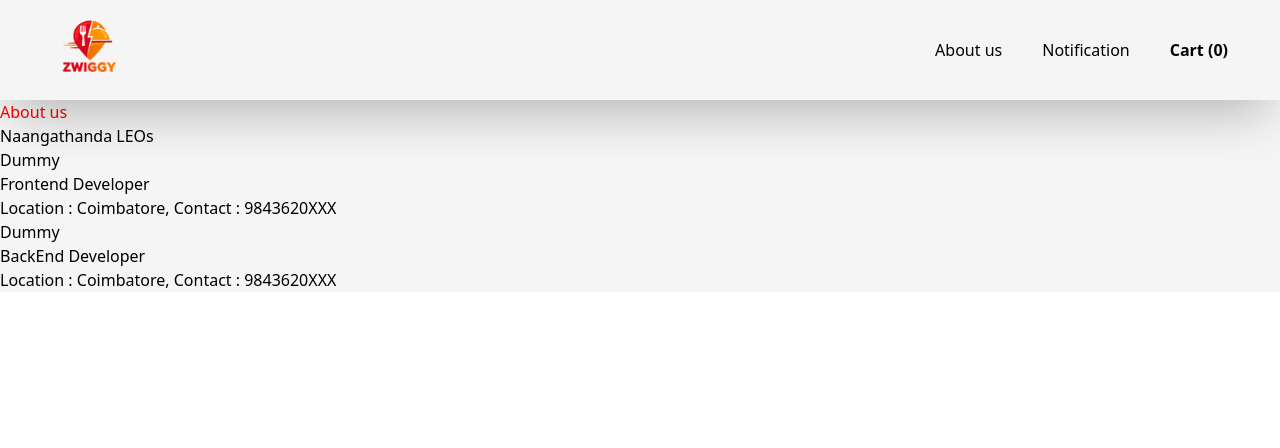
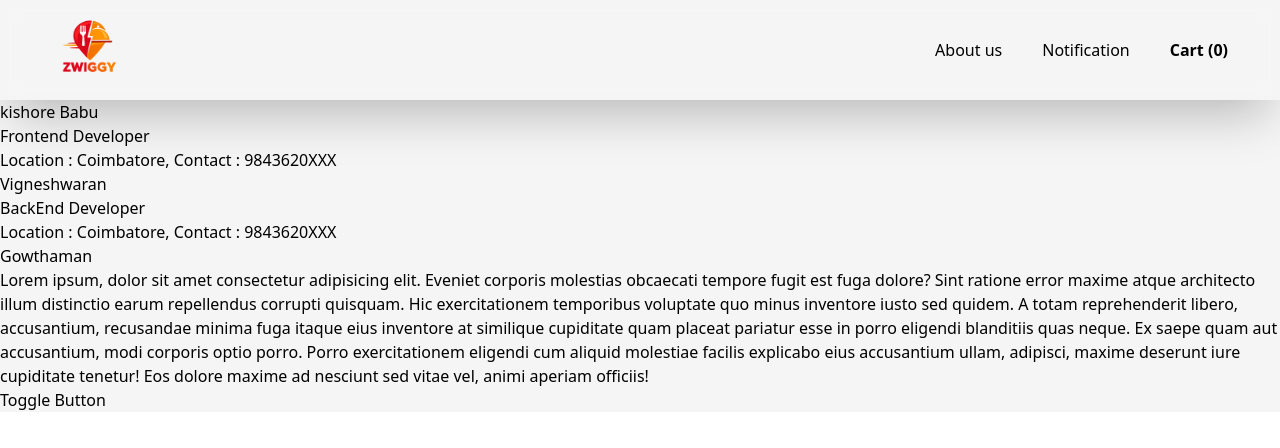
Before and after one commit to S-KishoreBabu/Zwiggy, a React (Vite) app: page /about in a window 1280 px wide. Shown: the top 448 px of the page. Built offline with nearby package versions, Linux system fonts and the light colour scheme; no server answers.

Commit message:
used useContext

```diff
--- a/src/About.jsx
+++ b/src/About.jsx
@@ -1,12 +1,30 @@
-import React from 'react'
+import React, {createContext, useState } from 'react'
 import User from './components/User'
+import UserClass from './components/UserClass'
+
+export const sanjayContext = createContext({sname:"sanjay",age:20});
+// import { userContext } from './utils/UserContext'
 const About = () => {
+  // const userName = useContext(userContext);
+  // console.log("UserName : ",userName.loginName);
+
+
+
+
+  const [flag,setFlag] = useState(false);
   return (
     <div>
-        <h2 style={{color:"red"}}>About us</h2>
-        <h1> Naangathanda LEOs</h1>
-        <User name = {"kishore Babu"} role = {"Frontend Developer"} />
-        <User name = {"Vigneshwaran"} role = {"BackEnd Developer"}/>
+        {/* <h2 style={{color:"red"}}>About us</h2>
+        <h1> Naangathanda LEOs</h1> */}
+        {/* <sanjayContext.Provider > */}
+          <User name = {"kishore Babu"} role = {"Frontend Developer"} />
+          <User name = {"Vigneshwaran"} role = {"BackEnd Developer"}/>
+          <UserClass name={"Gowthaman"} role = {"BackEnd Developer"} />
+        {/* </sanjayContext.Provider> */}
+        {/* {flag?()} */}
+        <p className={flag?'line-clamp-2':"text-black"}>Lorem ipsum, dolor sit amet consectetur adipisicing elit. Eveniet corporis molestias obcaecati tempore fugit est fuga dolore? Sint ratione error maxime atque architecto illum distinctio earum repellendus corrupti quisquam. Hic exercitationem temporibus voluptate quo minus inventore iusto sed quidem. A totam reprehenderit libero, accusantium, recusandae minima fuga itaque eius inventore at similique cupiditate quam placeat pariatur esse in porro eligendi blanditiis quas neque. Ex saepe quam aut accusantium, modi corporis optio porro. Porro exercitationem eligendi cum aliquid molestiae facilis explicabo eius accusantium ullam, adipisci, maxime deserunt iure cupiditate tenetur! Eos dolore maxime ad nesciunt sed vitae vel, animi aperiam officiis!</p>
+        {/* // <p className= >Lorem ipsum dolor sit amet, consectetur adipisicing elit. Quaerat excepturi voluptates, asperiores, consequuntur nulla modi aspernatur debitis impedit architecto optio minima ipsum est odio nisi adipisci non maxime sit, id recusandae labore ratione facilis tempora possimus at. Ipsam incidunt laudantium pariatur quo quod perferendis doloremque laborum numquam! Quasi cum inventore perferendis voluptatum? At possimus molestias nulla nam officia. Vel nulla quasi officia, inventore incidunt aspernatur sint, dolor hic obcaecati aliquid impedit asperiores, modi doloremque ullam earum culpa numquam illum placeat perspiciatis aliquam saepe exercitationem esse non repellat. Ex veritatis nihil vitae distinctio unde quae, velit illo iste itaque amet deleniti?</p> */}
+        <button onClick={()=>setFlag(!flag)} >Toggle Button</button>
     </div>
   )
 }
--- a/src/components/DishCard.jsx
+++ b/src/components/DishCard.jsx
@@ -1,15 +1,10 @@
 import React from 'react'
 import nonveg from '../assets/nonveg.png'
 import star from '../assets/rating_star.png'
-import { addItems } from '../utils/cardSlice'
-import { useDispatch } from 'react-redux'
 import Stepper from './Stepper'
 const DishCard = ({dData}) => {
     const data = dData.card.info;
-    const dispatch = useDispatch();
-    const handleAddItem= (payLoad)=>{
-      dispatch(addItems(payLoad));
-    }
+
   return (
     <div className="flex p-2 h-55 w-full border-b border-[#b3b3b3]">
         <div className="dishDetail p-2 w-19/24 ">
--- a/src/components/Header.jsx
+++ b/src/components/Header.jsx
@@ -1,26 +1,26 @@
 import { useSelector } from 'react-redux';
 import logo from '../assets/logo.png'
-import { Link } from 'react-router-dom';
+import { NavLink,Link } from 'react-router-dom';
 
 let Header = () => {
     const cart = useSelector((store)=>store.cart.items);
 
     return (
         <header className="sticky top-0  flex justify-between items-center w-auto shadow-2xl  px-10 backdrop-blur z-10 ">
-            <Link  to="/">
+            <NavLink  to="/">
                 <div className="logo hover:cursor-pointer ">
                     <img src={logo} className='h-25' alt="logo" />
                 </div>
-            </Link>
+            </NavLink>
             <div className="nav flex gap-10">
                 <div className="linkBox">
-                    <Link to="/about">About us</Link>
+                    <NavLink to="/about">About us</NavLink>
                 </div>
                 <div className="linkBox">
                     <a href="#">Notification</a>
                 </div>
                 <div className="linkBox mr-3 font-bold">
-                    <Link to="/cart">Cart ({cart.length})</Link>
+                    <NavLink to="/cart">Cart ({cart.length})</NavLink>
                 </div>
             </div>
         </header>
--- a/src/components/User.jsx
+++ b/src/components/User.jsx
@@ -1,23 +1,27 @@
-import { useEffect, useState } from "react";
+import { useContext } from "react";
+import {  sanjayContext } from "../About";
 
 const User = ({name,role}) => {
-    const [userInfo,setUserInfo] = useState({
-        name : "Dummy"
-    });
-    useEffect(()=> {
-        getData();
-    },[])
-    const getData = async () => {
-        const data  = await fetch("https://api.github.com/users/S-KishoreBabu");
-        let obj = await data.json();
-        setUserInfo(obj);
-    }
+    // const [userInfo,setUserInfo] = useState({
+    //     name : "Dummy"
+    // });
+    // useEffect(()=> {
+    //     getData();
+    // },[])
+    // const getData = async () => {
+    //     const data  = await fetch("https://api.github.com/users/S-KishoreBabu");
+    //     let obj = await data.json();
+    //     setUserInfo(obj);
+    // }
+    const varii = useContext(sanjayContext)
 
+    console.log("Sname",varii);
 
     return (
             <div className="user-card">
-                <h2>{userInfo.name}</h2>
+                <h2>{name}</h2>
                 <h4>{role}</h4>
+                {/* <p>{sname}</p> */}
                 <p>Location : Coimbatore, Contact : 9843620XXX </p>
             </div>
     );
--- /dev/null
+++ b/src/components/UserClass.jsx
@@ -0,0 +1,31 @@
+import React from 'react'
+
+class UserClass extends React.Component{
+    constructor(props){
+        super(props);
+        this.state = {
+            count:0
+        }
+    }
+
+
+    render(){
+        const {name,role} = this.props;
+        return(
+            <div className="user-card">
+                <h2>{name}</h2>
+                {/* <h4>{role}</h4>
+                <p>Location : Coimbatore, Contact : 9843620XXX </p>
+                <button onClick={()=>{
+                    this.setState(
+                        {
+                            count:this.state.count+1
+                        }
+                    )
+                }} >click Me </button>
+                <p>{this.state.count}</p> */}
+            </div>
+        )
+    }
+}
+export default UserClass;
--- /dev/null
+++ b/src/utils/UserContext.jsx
@@ -0,0 +1,5 @@
+import { createContext } from "react";
+
+export const userContext = createContext({
+    loginName:"kishore"
+})
```
